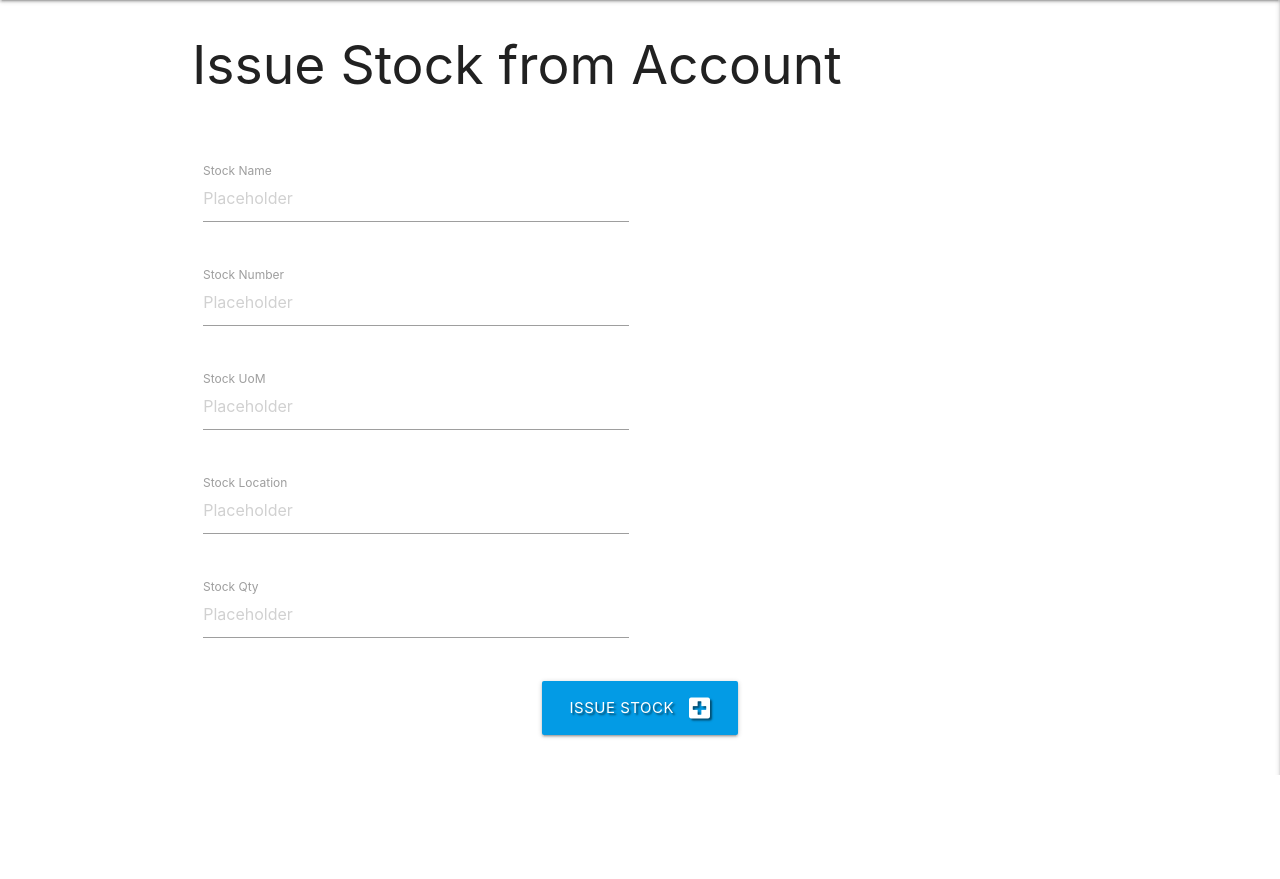
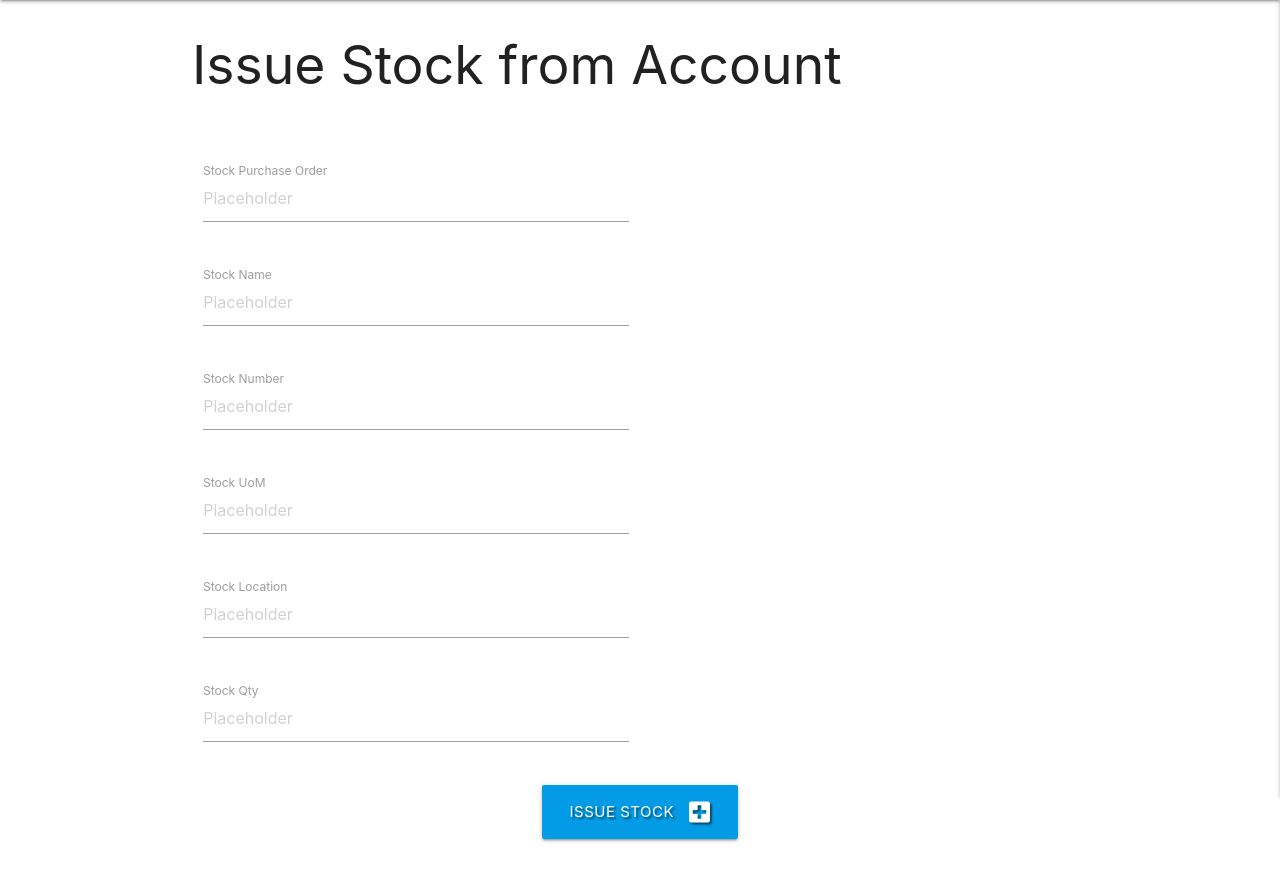
Before and after one commit to Nick8735/Safe_Stock, a Flask app: page /issue in a window 1280 px wide. Shown: the part 64-943 px from the top of the page. Before the commit the page ends 839 px from the top, so only its background shows below. Run offline with Flask 3, Linux system fonts and the light colour scheme; some libraries are stand-ins or nearby versions.

Commit message:
added purchase order

```diff
--- a/app.py
+++ b/app.py
@@ -99,6 +99,7 @@ def receipt():
 def receipt_form():
     if request.method == "POST":
         receipt = {
+            "stock_purchase_order": request.form.get("stock_purchase_order"),
             "stock_name": request.form.get("stock_name"),
             "stock_number": request.form.get("stock_number"),
             "stock_uom": request.form.get("stock_uom"),
@@ -121,6 +122,7 @@ def issue():
 def issue_form():
     if request.method == "POST":
         issue = {
+            "stock_purchase_order": request.form.get("stock_purchase_order"),
             "stock_name": request.form.get("stock_name"),
             "stock_number": request.form.get("stock_number"),
             "stock_uom": request.form.get("stock_uom"),
--- a/templates/issue.html
+++ b/templates/issue.html
@@ -6,6 +6,12 @@
 <br>
 <div class="row">
     <form class="col s12" method="POST" action="{{ url_for('issue_form') }}">
+        <div class="row">
+            <div class="input-field col s6">
+                <input placeholder="Placeholder" id="stock_purchase_order" name="stock_purchase_order" type="text" class="validate">
+                <label for="stock_purchase_order">Stock Purchase Order</label>
+            </div>
+        </div>
         <div class="row">
             <div class="input-field col s6">
                 <input placeholder="Placeholder" id="stock_name" name="stock_name" type="text" class="validate">
--- a/templates/receipt.html
+++ b/templates/receipt.html
@@ -6,6 +6,12 @@
 <br>
 <div class="row">
     <form class="col s12" method="POST" action="{{ url_for('receipt_form') }}">
+        <div class="row">
+            <div class="input-field col s6">
+                <input placeholder="Placeholder" id="stock_purchase_order" name="stock_purchase_order" type="text" class="validate">
+                <label for="stock_purchase_order">Stock Purchase Order</label>
+            </div>
+        </div>
         <div class="row">
             <div class="input-field col s6">
                 <input placeholder="Placeholder" id="stock_name" name="stock_name" type="text" class="validate">
--- a/templates/stock-list.html
+++ b/templates/stock-list.html
@@ -6,6 +6,7 @@
   <table class="striped">
     <thead>
       <tr>
+        <th>Stock Purchase Order</th>
         <th>Stock Name</th>
         <th>Stock Number</th>
         <th>Stock UOM</th>
@@ -17,6 +18,7 @@
     <tbody>
       {% for stock in stock_data %}
         <tr>
+          <td>{{ stock.stock_purchase_order }}</td>
           <td>{{ stock.stock_name }}</td>
           <td>{{ stock.stock_number }}</td>
           <td>{{ stock.stock_uom }}</td>
```
